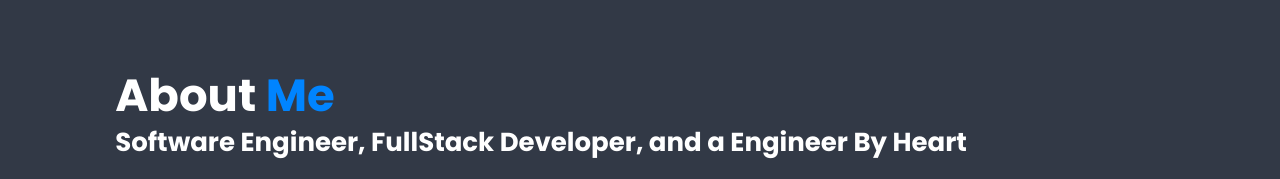
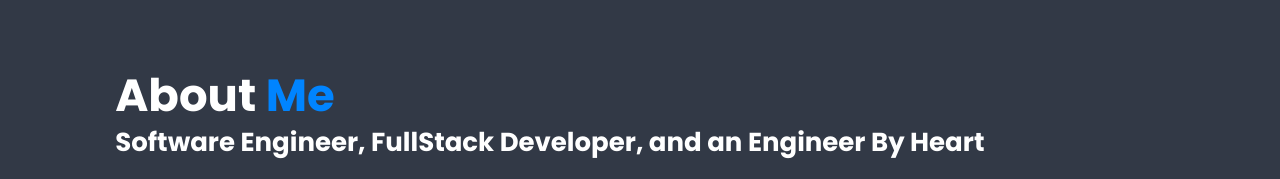
Before and after one commit to DuckyCodes/Richard-Zhou-Personal-Website, a plain HTML site: page index.html in a window 1280 px wide. Shown: the part 1040-1219 px from the top of the page. Drawn offline with nearby package versions, Linux system fonts and the light colour scheme.

Commit message:
Update index.html

```diff
--- a/index.html
+++ b/index.html
@@ -75,7 +75,7 @@
 
       <div class="about-content">
         <h2 class="heading">About <span>Me</span></h2>
-        <h3>Software Engineer, FullStack Developer, and a Engineer By Heart</h3>
+        <h3>Software Engineer, FullStack Developer, and an Engineer By Heart</h3>
         <p>I am currently a 3rd-year Computer Science student at the University of British Columbia.
           Looking back, my journey wasn’t always smooth. In elementary school, I nearly got in trouble for selling products to classmates, which didn’t exactly follow school rules.<br><br>
 
```
